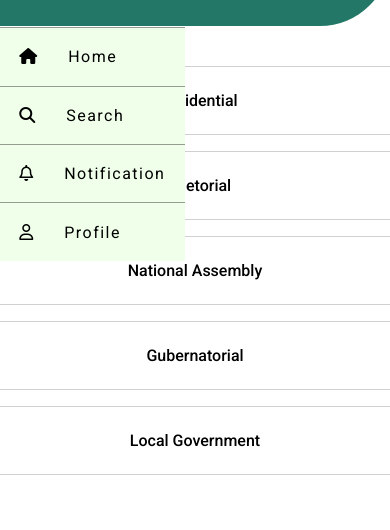
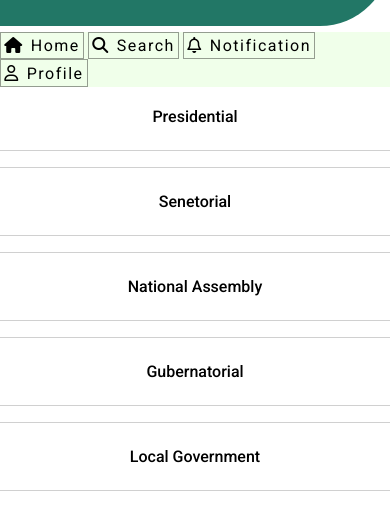
Before and after one commit to osas2211/project94-VOTR-zuri, a plain HTML site: page index.html in a window 390 px wide. Shown: the part 144-674 px from the top of the page. Drawn offline with Linux system fonts and the light colour scheme.

Commit message:
mobile responsiveness

```diff
--- a/style.css
+++ b/style.css
@@ -93,3 +93,29 @@ nav a:hover{
 nav i{
     padding-right: 1.5rem;
 }
+
+
+
+@media (max-width: 900px) {
+    nav ul{
+        top: 11rem;
+    }
+    nav li{
+        display: inline-block;
+        padding: 0.2rem;
+        border-top: none;
+        border: rgba(0, 0, 0, 0.385) 1px solid;
+        text-align: center;
+        margin: 0;
+    }
+
+    nav i{
+        padding-right: 0.1rem;
+    }
+
+    .offices ul{
+        padding: 1rem;
+    }
+
+
+}
```
